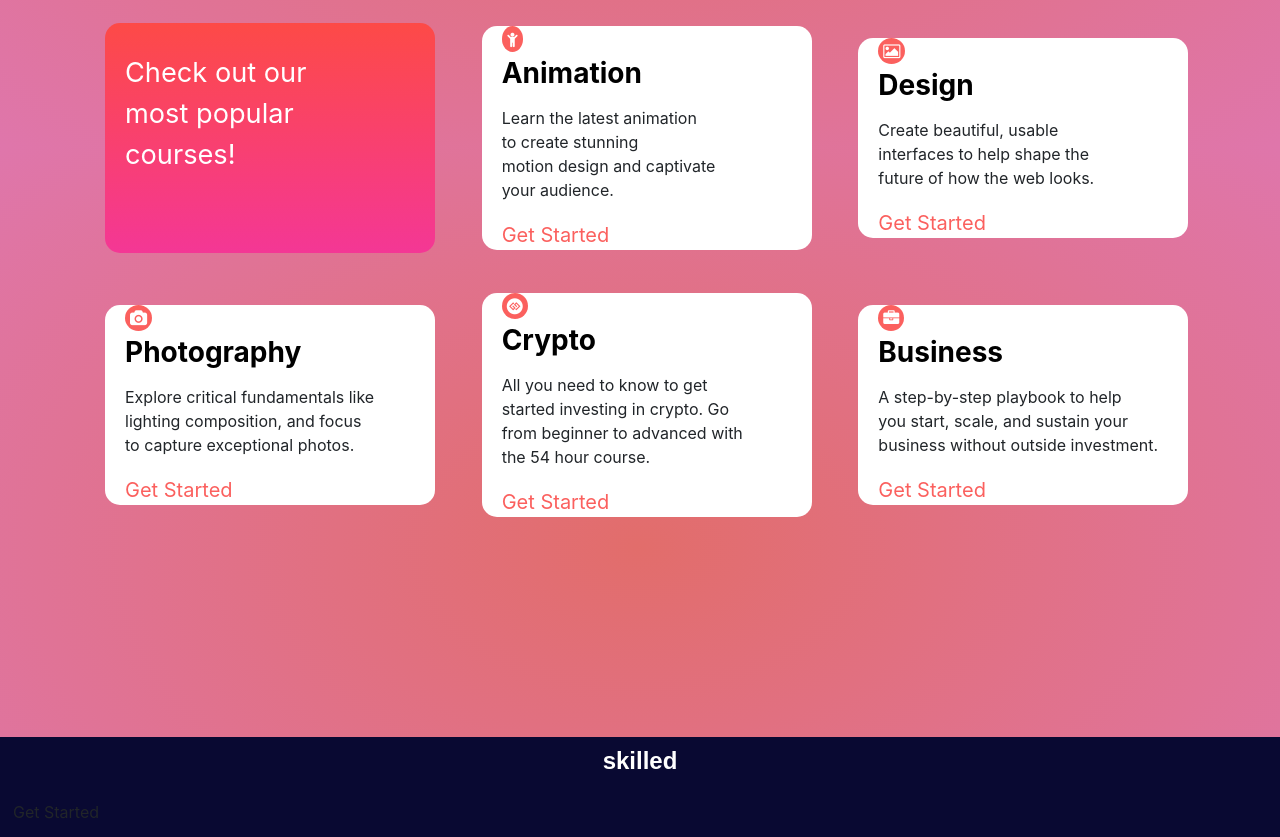
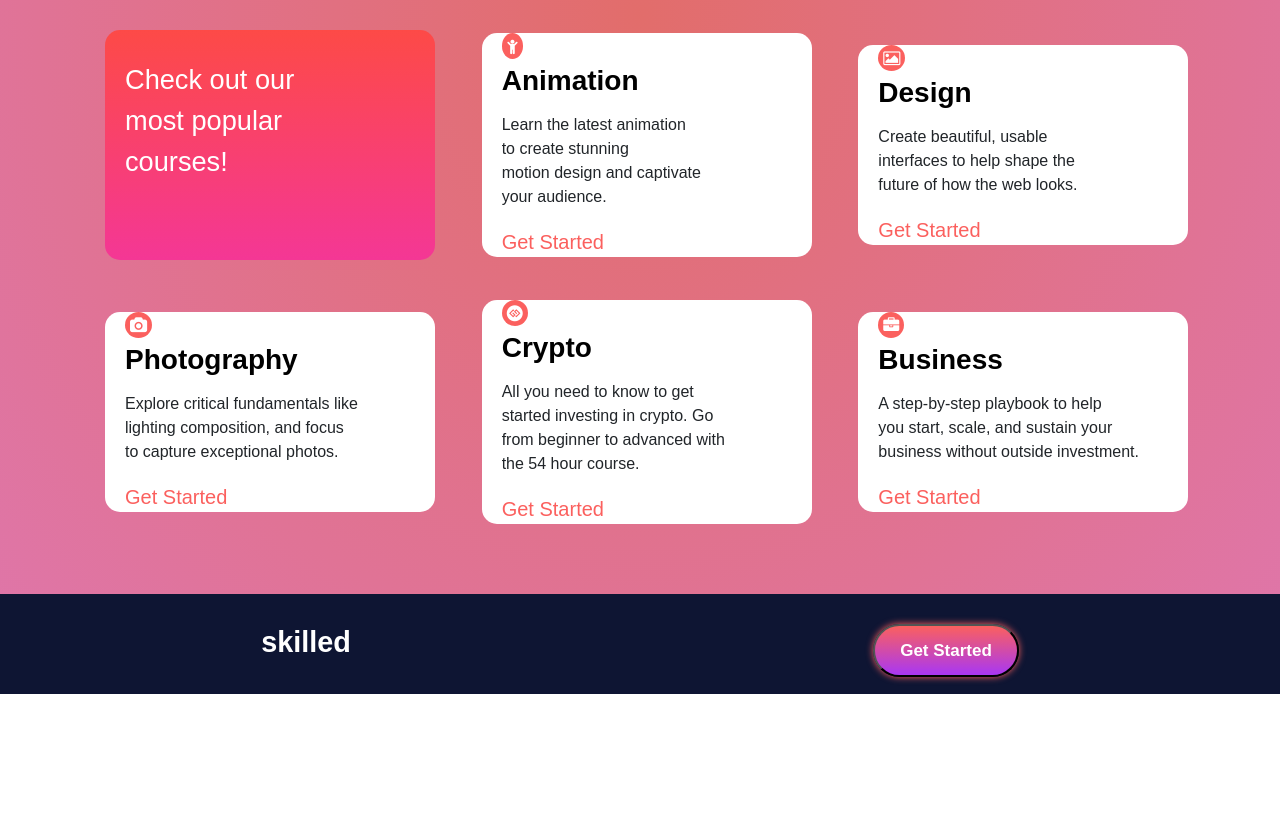
Before and after one commit to chitachiamaka/DeltaGroupProject, a plain HTML site: page index.html in a window 1280 px wide. Shown: the part 653-1490 px from the top of the page. After the commit the page ends 1347 px from the top, so only its background shows below. Drawn offline with nearby package versions, Linux system fonts and the light colour scheme.

Commit message:
second commit

```diff
--- a/index.html
+++ b/index.html
@@ -11,12 +11,15 @@
   </head>
 <body>
    <section class="container">
-    <header>
-
-        <h1 class="h1">skilled</h1>
-
-        <button class="btn-1">Get Started</button>
-      </header>
+    <nav style="  display: flex;
+  justify-content: center;
+  justify-content: space-around;
+  margin-top: 30px;">
+        <div class="sk">skilled</div>
+        <div>
+            <button class="btn1">Get Started</button>
+       </div>
+    </nav>
     <div class="row">
     <div class="col-md-6">
      <div class="skill">
@@ -96,11 +99,13 @@
     </section>
    </div>
    <footer>
-    <h2 class="footer">skilled</h2>
-
-    <button class="btn">Get Started</button>
-</footer>
+       <div class="foot">
+           <ul>
+               <li>skilled</li>
+               <button class="foot-btn">Get Started</button>
+           </ul>
+       </div>
+   </footer>
    </div>
-
   </body>
   </html>
--- a/style.css
+++ b/style.css
@@ -1,4 +1,4 @@
-import url("https://fonts.googleapis.com/css2?family=Poppins:wght@200&display=swap");
+
 
 * {
   margin: 0;
@@ -12,28 +12,15 @@ import url("https://fonts.googleapis.com/css2?family=Poppins:wght@200&display=sw
 body {
   background-image: radial-gradient( #e26d6b, #df76ab );
   background-color: #ffffff;
-  height: 100vh;
+  /* height: 100vh;
   width: 100vw;
-  overflow-x: hidden;
-}
-header{
-  height: 10vh;
-  display: flex;
-  justify-content: space-between;
-  align-items: center;
-
-}
-header .h1{
-  margin-left: 0;
-  font-size: 1.5rem;
-  color: #090932;
-
+  overflow-x: hidden; */
 }
 .img-side{
   background-image:linear-gradient(#fb5e8d, #a837f4);
   position: absolute;
   top: 120px;
-  right: 40px;
+  right: 25px;
   width: 255px;
   height: 145px;
   border-radius: 25px;
@@ -132,7 +119,7 @@ h1 {
 .img-box2{
   position: absolute;
   top:130px;
-  right: 200px;
+  right: 90px;
   background-color: #fff;
   border-radius: 20px;
   z-index: 2;
@@ -238,23 +225,45 @@ align-items: center;
 .box .btn2:hover{
  transform: scale(1.5);
 }
-footer .footer{
-  margin-left: 0;
+footer{
+  background-color: #11193e;
+  width: 100%;
+  height: 90px;
+
 }
-.footer{
-  font-family: Arial, Helvetica, sans-serif;;
-  font-size: 1.5rem;
+.foot{
+  width: 100%;
+  height: 100px;
+  background-color: #0e1533 ;
+  justify-content: space-around;
+  align-items: center;
+}
+.foot ul{
+  display: flex;
+  align-items: center;
+  justify-content: space-around;
+}
+.foot ul li{
+  align-items: center;
+  margin-top: 15px;
+  list-style: none;
+  color: #fff;
+  font-size: 1.8rem;
   font-weight: bold;
-  color: white;
 }
-footer{
-  background-color: #090932;
-  height: 100px;
-  width: 100%;
-  display: flex;
-  justify-content: space-between;
-  align-items: center;
-  margin: 150px 0;
+.foot-btn{
+  margin-top: 30px;
+  background: linear-gradient(#fb605e,#a837f4);
+  border-radius: 30px;
+  padding: 12px 25px;
+  color:#fff;
+  font-size: 17px;
+  font-weight: 800;
+  box-shadow: 0px 0px 7px #fb605e ;
+  transition: transform .4s;
+}
+.foot-btn:hover{
+  transform: scale(1.1);
 }
 @media screen and (max-width:900px) {
   section {
```
